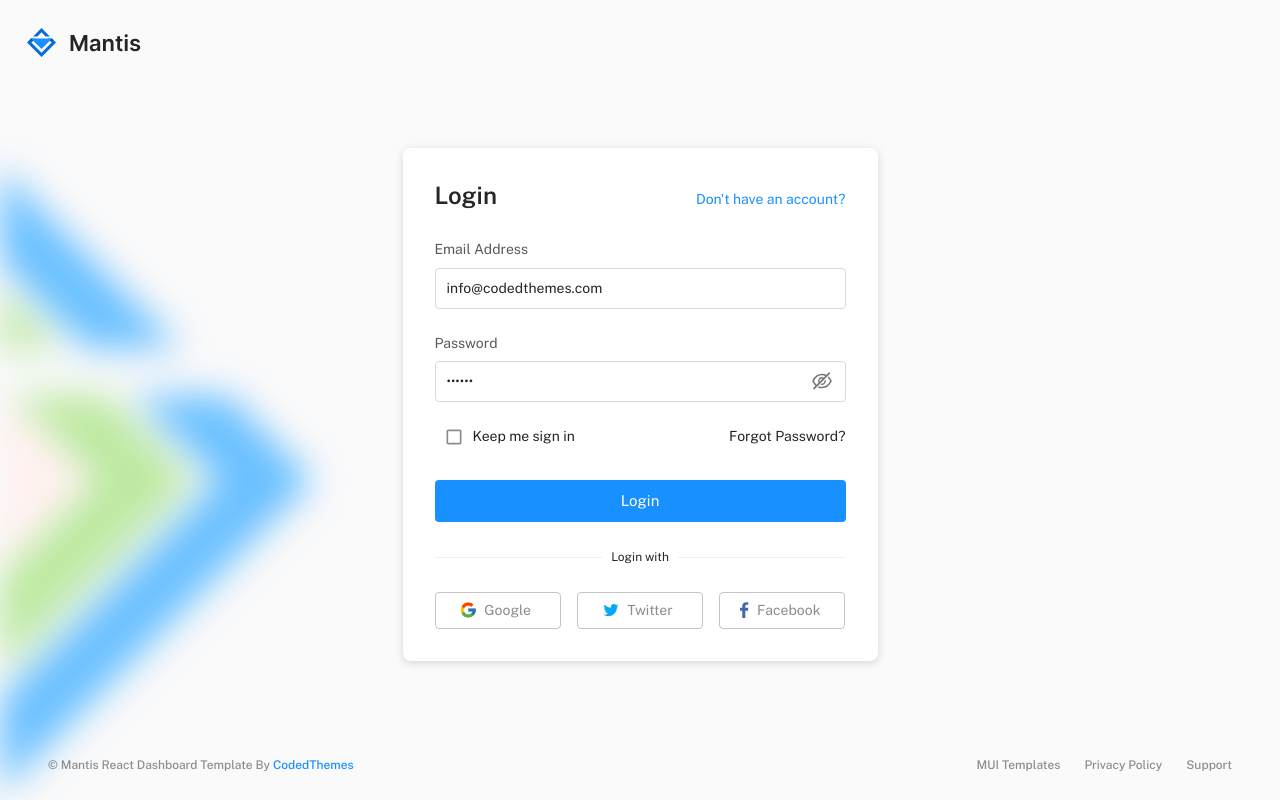
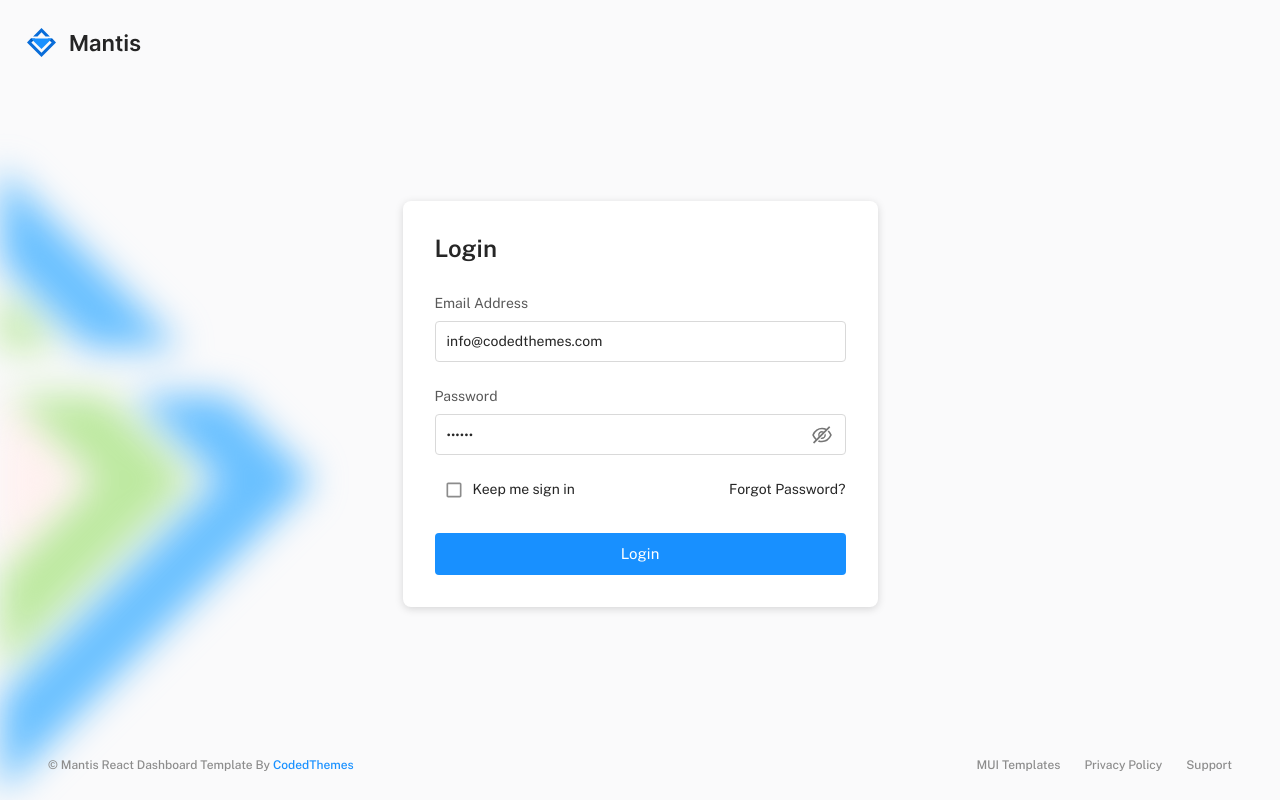
Before and after one commit to ghayth-afli/university-management-system, a React (Create React App) app in the folder client/: page /free/login in a window 1280 px wide. Built offline with nearby package versions, Linux system fonts and the light colour scheme.

Commit message:
removed unecessary attributes

```diff
--- a/client/src/pages/authentication/Login.js
+++ b/client/src/pages/authentication/Login.js
@@ -15,9 +15,6 @@ const Login = () => (
       <Grid item xs={12}>
         <Stack direction="row" justifyContent="space-between" alignItems="baseline" sx={{ mb: { xs: -0.5, sm: 0.5 } }}>
           <Typography variant="h3">Login</Typography>
-          <Typography component={Link} to="/register" variant="body1" sx={{ textDecoration: 'none' }} color="primary">
-            Don&apos;t have an account?
-          </Typography>
         </Stack>
       </Grid>
       <Grid item xs={12}>
--- a/client/src/pages/authentication/auth-forms/AuthLogin.js
+++ b/client/src/pages/authentication/auth-forms/AuthLogin.js
@@ -156,14 +156,6 @@ const AuthLogin = () => {
                   </Button>
                 </AnimateButton>
               </Grid>
-              <Grid item xs={12}>
-                <Divider>
-                  <Typography variant="caption"> Login with</Typography>
-                </Divider>
-              </Grid>
-              <Grid item xs={12}>
-                <FirebaseSocial />
-              </Grid>
             </Grid>
           </form>
         )}
```
